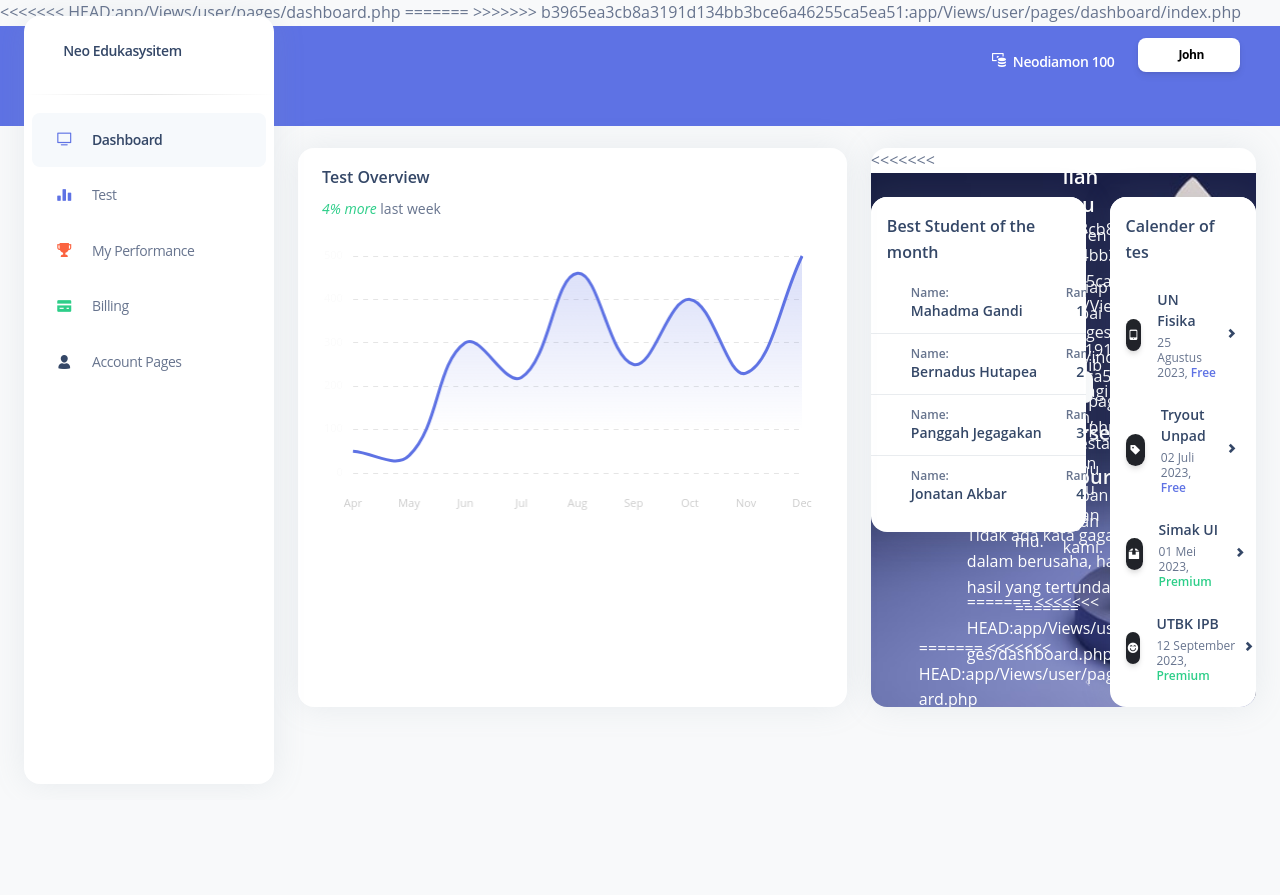
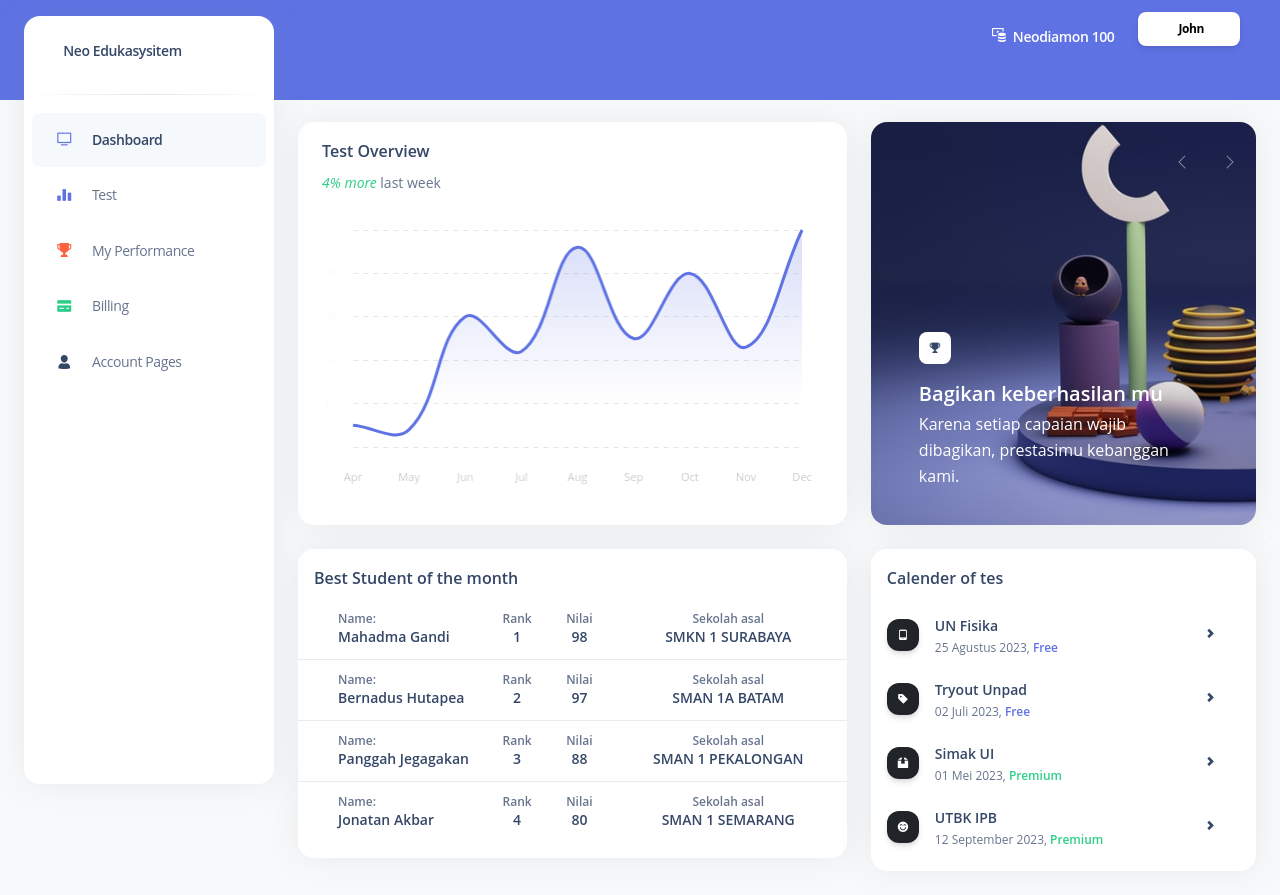
Before and after one commit to Galih-sans/tryoutNe, a CodeIgniter 4 app: template app/Views/user/pages/dashboard/index.php in a window 1280 px wide. Before the commit the page ends 707 px from the top, so only its background shows below. Run offline with PHP 8.4 and a stand-in for CodeIgniter, Linux system fonts and the light colour scheme; the template is opened without the code that fills it, so the values that code supplies are empty; some libraries are stand-ins or nearby versions.

Commit message:
15 Agustus

```diff
--- a/app/Views/user/pages/dashboard/index.php
+++ b/app/Views/user/pages/dashboard/index.php
@@ -12,14 +12,8 @@
   <!--     Fonts and icons     -->
   <link href="<?= base_url('https://fonts.googleapis.com/css?family=Open+Sans:300,400,600,700') ?>" rel="stylesheet" />
   <!-- Icons -->
-<<<<<<< HEAD:app/Views/user/pages/dashboard.php
-  <link href="<?= base_url('assets-user/css/nucleo-icons.css')?>" rel="stylesheet" />
-  <link href="<?= base_url('assets-user/css/nucleo-svg.css')?>" rel="stylesheet" />
-  <link href="<?= base_url('assets/images/logo/logo1.png') ?>" rel="stylesheet" />
-=======
   <link href="<?=  base_url('assets-user/css/nucleo-icons.css')?>" rel="stylesheet" />
   <link href="<?= base_url('assets-user/css/nucleo-svg.css') ?>" rel="stylesheet" />
->>>>>>> b3965ea3cb8a3191d134bb3bce6a46255ca5ea51:app/Views/user/pages/dashboard/index.php
   <!-- Font Awesome Icons -->
   <script src="'https://kit.fontawesome.com/42d5adcbca.js" crossorigin="anonymous"></script>
   <link href="<?= base_url('/assets/images/logo/logo1.png') ?>" rel="stylesheet" />
@@ -60,13 +54,8 @@
           <div class="card card-carousel overflow-hidden h-100 p-0">
             <div id="carouselExampleCaptions" class="carousel slide h-100" data-bs-ride="carousel">
               <div class="carousel-inner border-radius-lg h-100">
-<<<<<<< HEAD:app/Views/user/pages/dashboard.php
-                <div class="carousel-item h-100 active" style="background-image: url('<?= base_url('assets-user/img/carousel-1.jpg')?>'); background-size: cover;">
-                  <div class="carousel-caption d-none d-md-block bottom-0 text-start start-0 ms-5">
-=======
               <div class="carousel-item h-100 active" style="background-image: url('<?= base_url('assets-user/img/carousel-1.jpg')?>'); background-size: cover;">
               <div class="carousel-caption d-none d-md-block bottom-0 text-start start-0 ms-5">
->>>>>>> b3965ea3cb8a3191d134bb3bce6a46255ca5ea51:app/Views/user/pages/dashboard/index.php
                     <div class="icon icon-shape icon-sm bg-white text-center border-radius-md mb-3">
                       <i class="ni ni-camera-compact text-dark opacity-10"></i>
                     </div>
@@ -74,13 +63,8 @@
                     <p>Tidak ada kata gagal dalam berusaha, hanya hasil yang tertunda.</p>
                   </div>
                 </div>
-<<<<<<< HEAD:app/Views/user/pages/dashboard.php
-                <div class="carousel-item h-100 active" style="background-image: url('<?= base_url('assets-user/img/carousel-2.jpg')?>');      background-size: cover;">
-                  <div class="carousel-caption d-none d-md-block bottom-0 text-start start-0 ms-5">
-=======
                 <div class="carousel-item h-100 active" style="background-image: url('<?= base_url('assets-user/img/carousel-1.jpg')?>'); background-size: cover;">
                 <div class="carousel-caption d-none d-md-block bottom-0 text-start start-0 ms-5">
->>>>>>> b3965ea3cb8a3191d134bb3bce6a46255ca5ea51:app/Views/user/pages/dashboard/index.php
                     <div class="icon icon-shape icon-sm bg-white text-center border-radius-md mb-3">
                       <i class="ni ni-bulb-61 text-dark opacity-10"></i>
                     </div>
@@ -88,13 +72,8 @@
                     <p>Tingkatkan belajar mu raih impian mu.</p>
                   </div>
                 </div>
-<<<<<<< HEAD:app/Views/user/pages/dashboard.php
-                <div class="carousel-item h-100 active" style="background-image: url('<?= base_url('assets-user/img/carousel-3.jpg')?>');      background-size: cover;">
-                  <div class="carousel-caption d-none d-md-block bottom-0 text-start start-0 ms-5">
-=======
                 <div class="carousel-item h-100 active" style="background-image: url('<?= base_url('assets-user/img/carousel-1.jpg')?>'); background-size: cover;">
                 <div class="carousel-caption d-none d-md-block bottom-0 text-start start-0 ms-5">
->>>>>>> b3965ea3cb8a3191d134bb3bce6a46255ca5ea51:app/Views/user/pages/dashboard/index.php
                     <div class="icon icon-shape icon-sm bg-white text-center border-radius-md mb-3">
                       <i class="ni ni-trophy text-dark opacity-10"></i>
                     </div>
```
